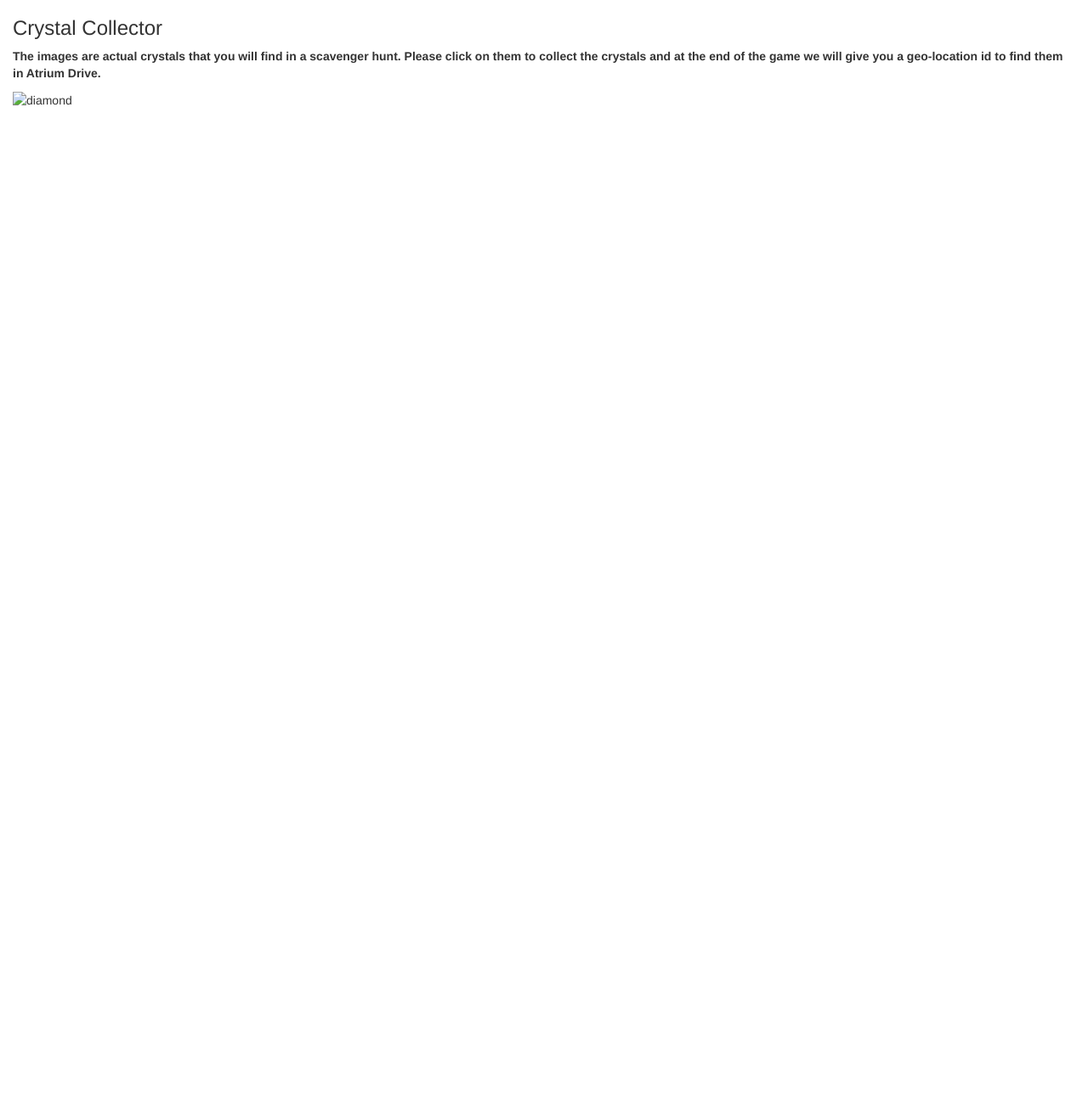
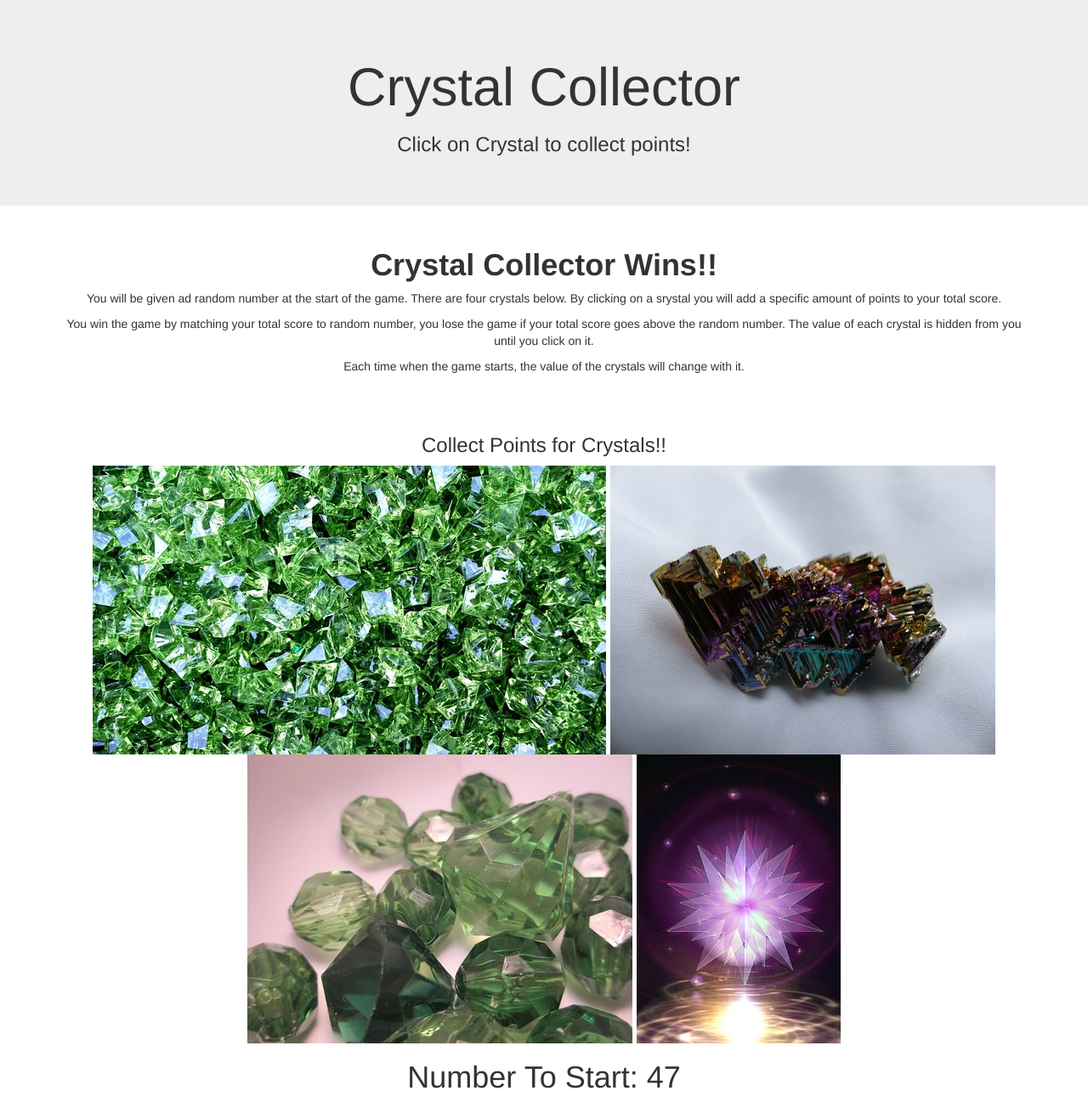
Before and after one commit to HemaMaliniW/week-4-game, a plain HTML site: page index.html in a window 1280 px wide. Shown: the whole page at 85% size. Before the commit the page ends 800 px from the top, so only its background shows below. Drawn offline with nearby package versions, Linux system fonts and the light colour scheme.

Commit message:
first commit

```diff
--- a/index.html
+++ b/index.html
@@ -6,33 +6,135 @@
 		  <script src="https://code.jquery.com/jquery-3.1.1.min.js"></script>
 	<link rel="stylesheet" href="https://maxcdn.bootstrapcdn.com/bootstrap/3.3.7/css/bootstrap.min.css" integrity="sha384-BVYiiSIFeK1dGmJRAkycuHAHRg32OmUcww7on3RYdg4Va+PmSTsz/K68vbdEjh4u" crossorigin="anonymous">
 
+  	<style type="text/css">
    	<link rel="stylesheet" type="text/css" href="assets/css/style.css">
+
+	.stone-image {
+	width: 300px;
+	height: 300px;
+	}
+	</style>
+
+
 </head>
 <body>
-	<div class="container-fluid">
-
-	<div id= jumbotron><h3>Crystal Collector</h3></div>
 
 
+	<div class="jumbotron">
+    <h1 class="text-center">Crystal Collector</h1>
+    <h3 class="text-center">Click on Crystal to collect points!</h3>
 
-	<p><strong>The images are actual crystals that you will find in a scavenger hunt. Please click on them to collect the crystals and at the end of the game we will give you a geo-location id to find them in Atrium Drive.</strong></p>
+	</div>
 
-		<img id ="image" src="week-4-game/assets/images/diamond.jpg" alt="diamond">
+	<div class="container">
 
+	<p><strong><h1 class="text-center">Crystal Collector Wins!!</h1></strong></p>
+	<div class="text-center">
+    <p> You will be given ad random number at the start of the game. There are four crystals below. By clicking on a srystal you will add a specific amount of points to your total score.
+    </p>
+
+    <p>You win the game by matching your total score to random number, you lose the game if your total score goes above the random number. The value of each crystal is hidden from you until you click on it.</p>
+    <p>Each time when the game starts, the value of the crystals will change with it.</p>
+	<br>
+
+	<br>
+
+	</div>
+
+	<div class= "text-center">
+	<div class row= col-md-3>
+		<div class= panel-title>
+		<h3>Collect Points for Crystals!!</h3>
+
+
+		<img id="stone-image" src= "assets/images/emerald.jpg" alt="emerald">
+		<img id="stone-image" src= "assets/images/chunk.jpg" alt="chunk">
+		<img id="stone-image" src= "assets/images/green.jpg" alt="green">
+		<img id="stone-image" src= "assets/images/amethyst.jpg" alt="amethyst">
+
+
+		<br>
+
+		<h1>Number To Start: <span id="number-to-start"></span></h1>
+
+	</div>
+    </div>
+	</div>
+
+  <!-- JavaScript -->
+
+    <script type="text/javascript" src="https://code.jquery.com/jquery-2.2.0.min.js"></script>
 
  	<script type="text/javascript">
 
-
-	// Create a variable to hold a random number between 1 and 10
-	var randomNum = Math.floor((Math.random() * 10) + 1);
-
-	// // Create a variable called el to hold the element whose id attribute has a value of info
-	// var el = document.getElementById('info');
-	// // Write the number into that element
-	// el.innerHTML = '<h2>random number</h2><p>' + randomNum + '</p>';
+ 	var targetNumber = 47;
 
 
+ 	$("#number-to-start").text(targetNumber);
 
+ 	var counter = 0;
+
+ 	// In order to assign a new number to each crystal we need to give a random number choice for each of them. We use code that selects number options.
+ 	// Using an array is the way to go.
+
+ 	var numberOptions = [3, 7, 10, 2];
+
+ 	// var increment = numberOptions[Math.round(Math.random())];
+
+ 	// Each stone needs a number assigned to it.
+ 	for (var i = 0; i < numberOptions.length; i++)
+ 	{
+		var imageStone = $("<img>");
+
+		// Each stone will be given the class " .stone-image".
+
+			// The css will work.
+			imageStone.addClass("stone-image");
+
+			// then assinged an imagein css
+
+			// Each will get the data value
+
+			imageStone.attr("data-stonevalue", numberOptions[i]);
+
+			// Finally each stone will get added to the page.
+
+			$("#stone").append(imageStone);
+
+	 	}
+
+
+ 	$(".stone-image").on("click", function() {
+
+ 		// Determining the stone's value requires us to extract the value from the data attribute.
+	    // Using the $(this) keyword specifies that we should be extracting the stone value of the clicked stone.
+	    // Using the .attr("data-stonevalue") allows us to grab the value out of the "data-stonevalue" attribute.
+	    // Since attributes on HTML elements are strings, we must convert it to an integer before adding to the counter
+ 		var stoneValue = ($(this).attr("data-stonevalue"));
+ 		stoneValue = parseInt(stoneValue);
+
+ 		// we then add the stoneValue to the user's counter which is a global variable.
+ 		// Every click from the stones add to the global counter.
+ 		counter += stoneValue;
+
+ 		// All the rest of the logic remains the same.
+
+ 		alert("New score: " + counter);
+
+ 		if (counter === targetNumber) {
+ 		// We then input the new counter value each time the crystal is clicked.
+ 		alert("You win!");
+
+ 		}
+
+ 		// If the user's counter exceeds the target number...
+
+ 		else if (counter >= targetNumber) {
+
+ 			alert("You lose!");
+ 		}
+
+ 		});
 
 
 
```
Also changed, not shown: assets/images/chunk.jpg (renamed from assets/images/glazed.jpg), assets/images/knitting250px.png (added). Lines whose indentation alone changed are shown as unchanged.
